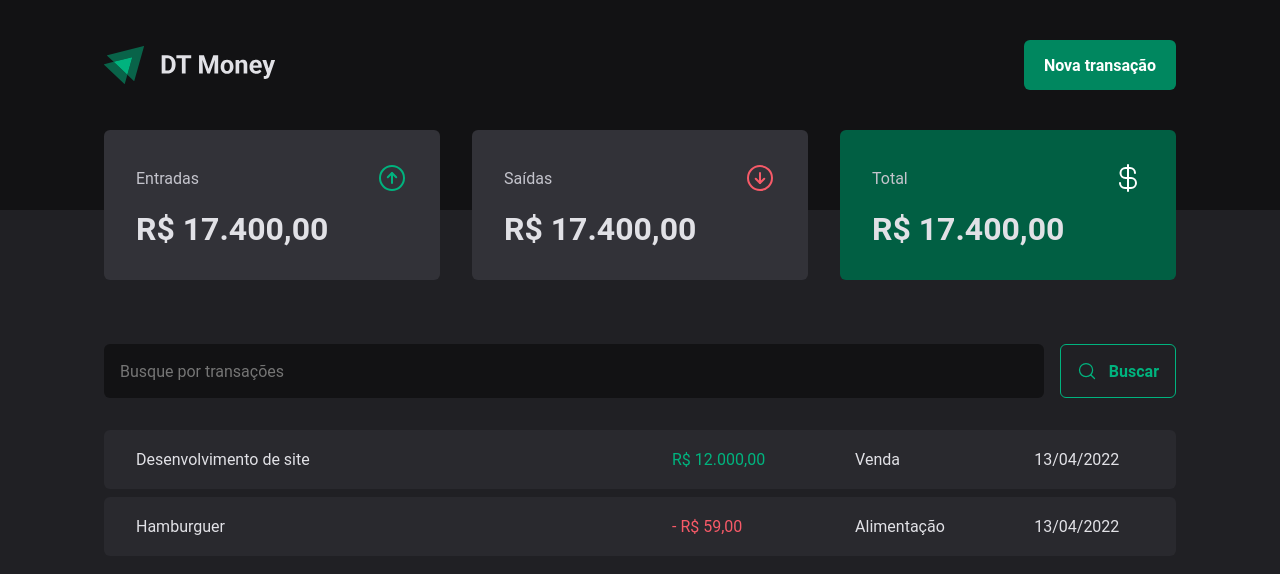
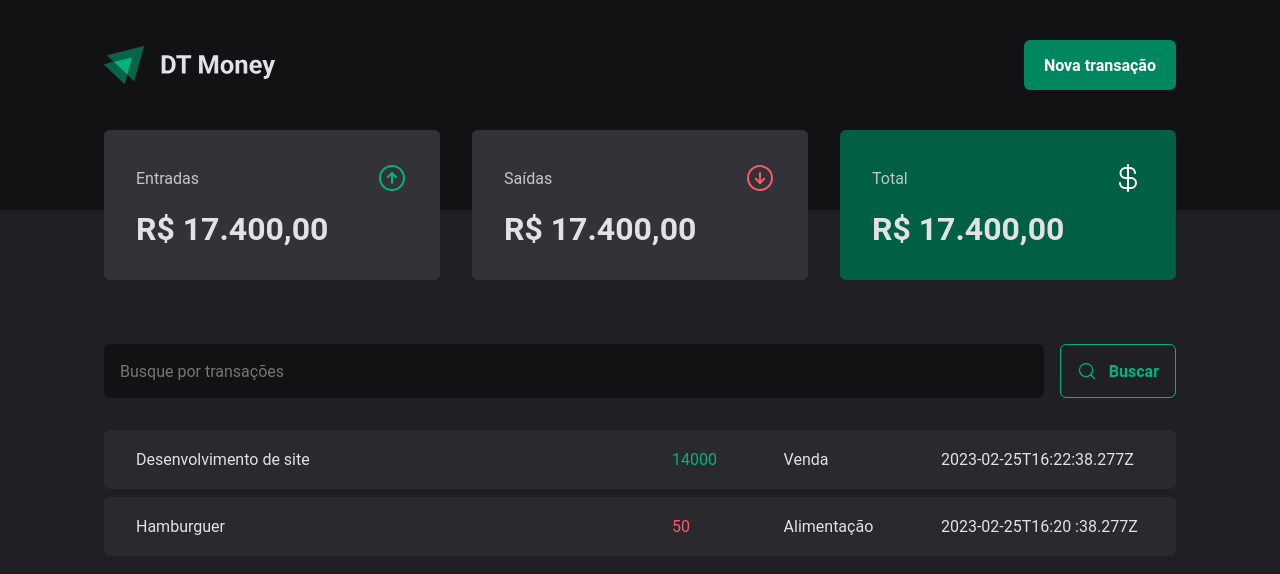
Before and after one commit to alissondiniz20/financesControl, a React app: page / in a window 1280 px wide. Shown: the top 574 px of the page. Built offline with nearby package versions, Linux system fonts and the light colour scheme; data requests are answered from the project's data file; the HTML template or start-up script is replaced by a standard one.

Commit message:
Requisições HTTP com Fetch

```diff
--- a/src/pages/Transactions/index.tsx
+++ b/src/pages/Transactions/index.tsx
@@ -1,3 +1,4 @@
+import { useEffect, useState } from "react";
 import { Header } from "../../components/Header";
 import { Summary } from "../../components/Summary";
 import { SearchForm } from "./components/SearchForm";
@@ -7,7 +8,29 @@
   TransactionsTable,
 } from "./styles";
 
+interface Transaction {
+  id: number;
+  description: string;
+  type: "income" | "outcome";
+  price: number;
+  category: string;
+  createdAt: string;
+}
+
 export function Transactions() {
+  const [transactions, setTransactions] = useState<Transaction[]>([]);
+
+  async function loadTransactions() {
+    const response = await fetch("http://localhost:3000/transactions");
+    const data = await response.json();
+
+    setTransactions(data);
+  }
+
+  useEffect(() => {
+    loadTransactions();
+  }, []);
+
   return (
     <div>
       <Header />
@@ -18,22 +41,20 @@
 
         <TransactionsTable>
           <tbody>
-            <tr>
-              <td width="50%">Desenvolvimento de site</td>
-              <td>
-                <PriceHighLight variant="income">R$ 12.000,00</PriceHighLight>
-              </td>
-              <td>Venda</td>
-              <td>13/04/2022</td>
-            </tr>
-            <tr>
-              <td width="50%">Hamburguer</td>
-              <td>
-                <PriceHighLight variant="outcome">- R$ 59,00</PriceHighLight>
-              </td>
-              <td>Alimentação</td>
-              <td>13/04/2022</td>
-            </tr>
+            {transactions.map((transactions) => {
+              return (
+                <tr key={transactions.id}>
+                  <td width="50%">{transactions.description}</td>
+                  <td>
+                    <PriceHighLight variant={transactions.type}>
+                      {transactions.price}
+                    </PriceHighLight>
+                  </td>
+                  <td>{transactions.category}</td>
+                  <td>{transactions.createdAt}</td>
+                </tr>
+              );
+            })}
           </tbody>
         </TransactionsTable>
       </TransactionsContainer>
```
